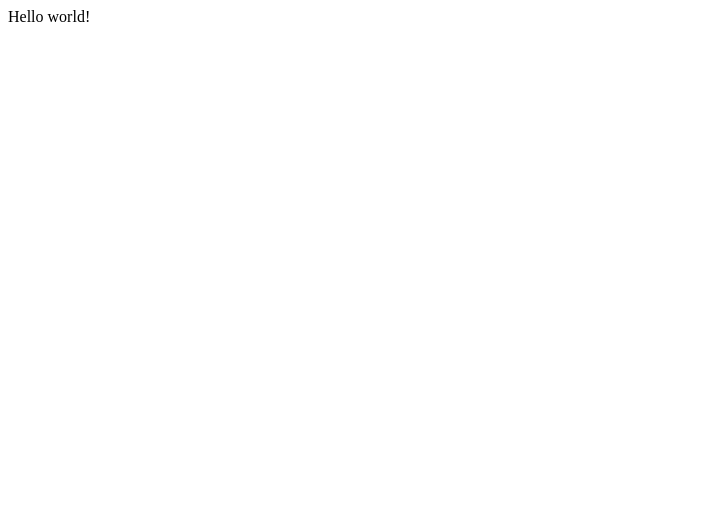
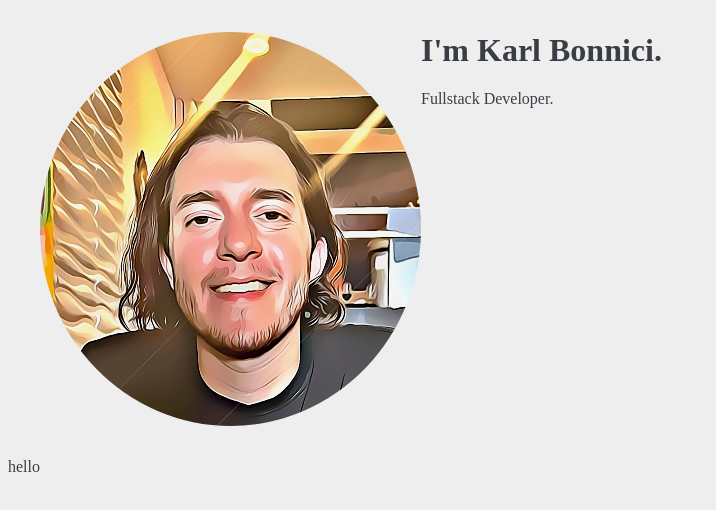
Before and after one commit to kbonnici/kbonnici.github.io, a plain HTML site: page index.html in a window 1280 px wide. Shown: the whole page, without its empty margins (0-716 px from the left). Drawn offline with Linux system fonts and the light colour scheme.

Commit message:
Add portrait image and update header in index.html

```diff
--- a/index.html
+++ b/index.html
@@ -1,11 +1,24 @@
 <!DOCTYPE html>
 <html lang="en">
+
 <head>
-    <meta charset="UTF-8">
-    <meta name="viewport" content="width=device-width, initial-scale=1.0">
-    <title>Karl Bonnici</title>
+  <meta charset="UTF-8" />
+  <meta name="viewport" content="width=device-width, initial-scale=1.0" />
+  <link rel="stylesheet" href="styles.css">
+  <title>Karl Bonnici</title>
 </head>
+
 <body>
-    Hello world!
+  <!-- Header -->
+  <header class="container">
+    <img src="images/portrait.png" alt="Karl Bonnici" class="portrait">
+    <h1>I'm Karl Bonnici.</h1>
+    <p>Fullstack Developer.</p>
+
+    <!-- clear the float property so subsequent elements don't follow it -->
+    <div style="clear: both;"></div>
+  </header>
+  hello
 </body>
+
 </html>
--- /dev/null
+++ b/styles.css
@@ -0,0 +1,20 @@
+:root {
+    --black: #222831;
+    --dark-grey: #393E46;
+    --teal: #00ADB5;
+    --white: #EEEEEE;
+}
+
+body {
+    background-color: var(--white);
+    color: var(--dark-grey);
+}
+
+.portrait {
+    border-radius: 50%;
+    float: left;
+}
+
+.container {
+    margin: 2rem;
+}
```
Also changed, not shown: images/portrait.png (added).
